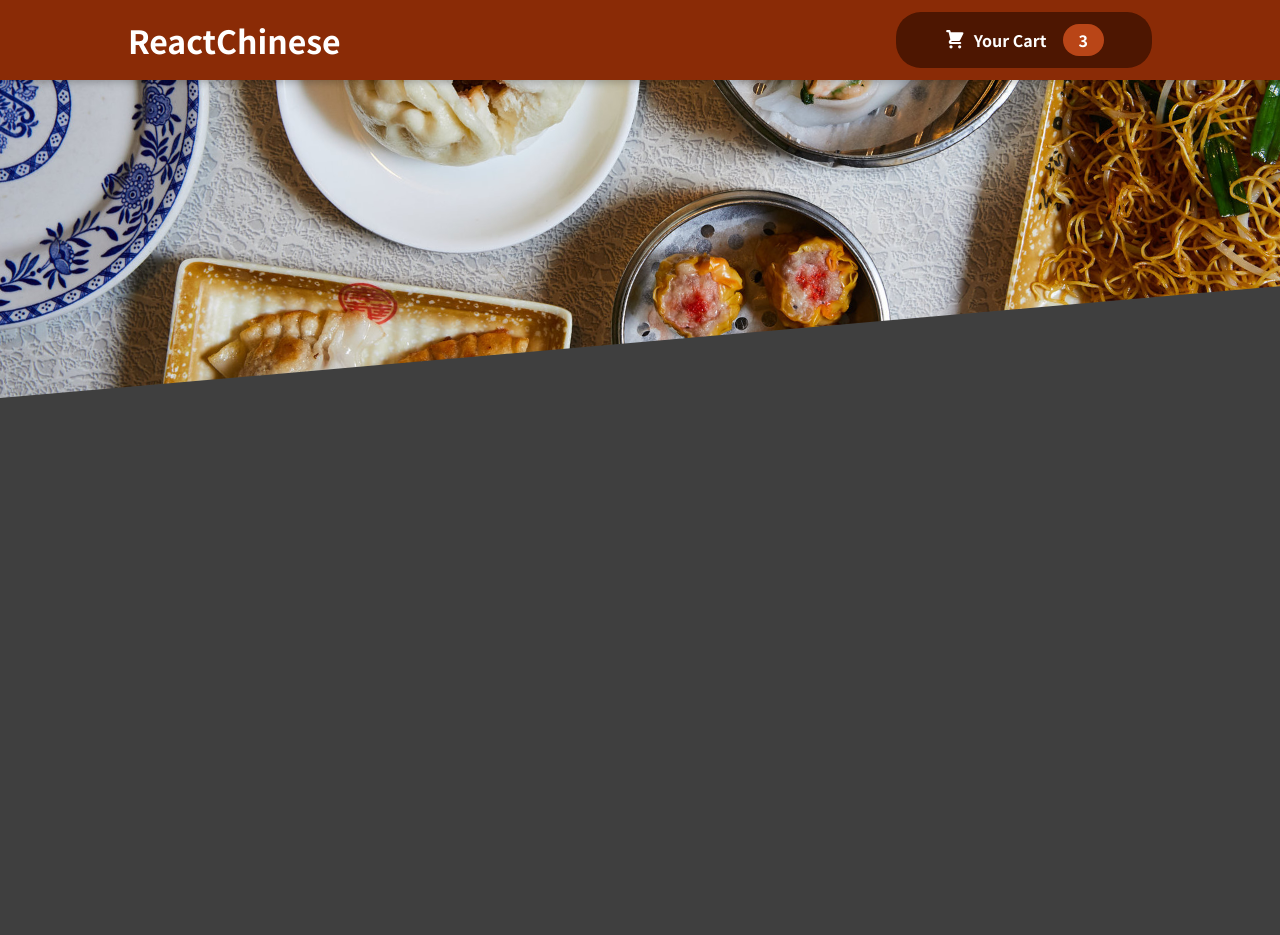
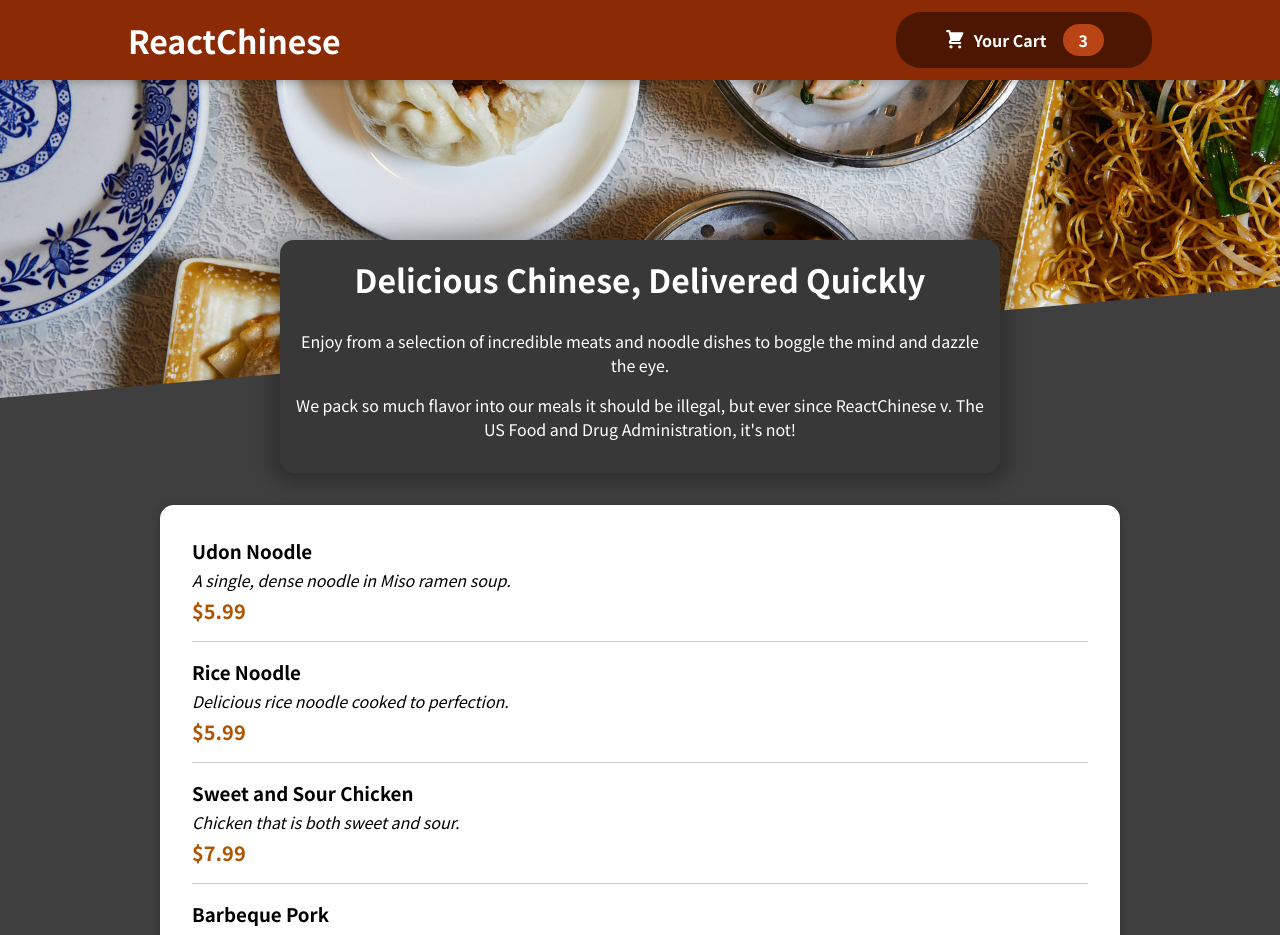
Before and after one commit to Cabonilla/food_order_app, a React (Create React App) app: page / in a window 1280 px wide. Shown: the top 935 px of the page. Before the commit the page ends 800 px from the top, so only its background shows below. Built offline with nearby package versions, Linux system fonts and the light colour scheme.

Commit message:
Displaying dummy data meal orders.

```diff
--- a/src/App.js
+++ b/src/App.js
@@ -1,11 +1,15 @@
 import { Fragment } from 'react';
 import Header from './components/Layout/Header';
+import Meals from './components/Meals/Meals';
 
 
 function App() {
   return (
     <Fragment>
       <Header/>
+      <main>
+        <Meals />
+      </main>
     </Fragment>
   );
 }
--- /dev/null
+++ b/src/components/Meals/AvailableMeals.js
@@ -0,0 +1,48 @@
+import Card from '../UI/Card'
+import classes from './AvailableMeals.module.css'
+import MealItem from './MealItem/MealItem'
+
+const DUMMY_MEALS = [
+  {
+    id: 'm1',
+    name: 'Udon Noodle',
+    description: 'A single, dense noodle in Miso ramen soup.',
+    price: '5.99',
+  },
+  {
+    id: 'm2',
+    name: 'Rice Noodle',
+    description: 'Delicious rice noodle cooked to perfection.',
+    price: '5.99',
+  },
+  {
+    id: 'm3',
+    name: 'Sweet and Sour Chicken',
+    description: 'Chicken that is both sweet and sour.',
+    price: '7.99',
+  },
+  {
+    id: 'm4',
+    name: 'Barbeque Pork',
+    description: 'Slow cooked pork in red sauce.',
+    price: '8.99',
+  }
+]
+
+const AvailableMeals = () => {
+  const mealsList = DUMMY_MEALS.map(meal => <MealItem
+    key={meal.id}
+    name={meal.name}
+    description={meal.description}
+    price={meal.price}/>)
+
+  return <section className={classes.meals}>
+    <Card>
+      <ul>
+        {mealsList}
+      </ul>
+    </Card>
+  </section>
+}
+
+export default AvailableMeals
--- /dev/null
+++ b/src/components/Meals/AvailableMeals.module.css
@@ -0,0 +1,24 @@
+.meals {
+  max-width: 60rem;
+  width: 90%;
+  margin: 2rem auto;
+  animation: meals-appear 1s ease-out forwards;
+}
+
+.meals ul {
+  list-style: none;
+  margin: 0;
+  padding: 0;
+}
+
+@keyframes meals-appear {
+  from {
+    opacity: 0;
+    transform: translateY(3rem);
+  }
+
+  to {
+    opacity: 1;
+    transform: translateY(0);
+  }
+}
--- /dev/null
+++ b/src/components/Meals/MealItem/MealItem.js
@@ -0,0 +1,18 @@
+import classes from './MealItem.module.css';
+
+const MealItem = props => {
+  const price = `$${parseFloat(props.price).toFixed(2)}`
+
+  return <li className={classes.meal}>
+    <div>
+      <h3>{props.name}</h3>
+      <div className={classes.description}>{props.description}</div>
+      <div className={classes.price}>{price}</div>
+    </div>
+    <div>
+
+    </div>
+  </li>
+}
+
+export default MealItem;
--- /dev/null
+++ b/src/components/Meals/MealItem/MealItem.module.css
@@ -0,0 +1,22 @@
+.meal {
+  display: flex;
+  justify-content: space-between;
+  margin: 1rem;
+  padding-bottom: 1rem;
+  border-bottom: 1px solid #ccc;
+}
+
+.meal h3 {
+  margin: 0 0 0.25rem 0;
+}
+
+.description {
+  font-style: italic;
+}
+
+.price {
+  margin-top: 0.25rem;
+  font-weight: bold;
+  color: #ad5502;
+  font-size: 1.25rem;
+}
--- /dev/null
+++ b/src/components/Meals/Meals.js
@@ -0,0 +1,14 @@
+import { Fragment } from 'react'
+import AvailableMeals from './AvailableMeals'
+import MealsSummary from './MealsSummary'
+
+const Meals = () => {
+  return (
+    <Fragment>
+      <MealsSummary />
+      <AvailableMeals/>
+    </Fragment>
+  )
+}
+
+export default Meals
--- /dev/null
+++ b/src/components/Meals/MealsSummary.js
@@ -0,0 +1,17 @@
+import classes from './MealsSummary.module.css'
+
+const MealsSummary = () => {
+  return <section className={classes.summary}>
+    <h2>Delicious Chinese, Delivered Quickly</h2>
+    <p>
+      Enjoy from a selection of incredible meats and noodle dishes
+      to boggle the mind and dazzle the eye.
+    </p>
+    <p>
+      We pack so much flavor into our meals it should be illegal, but ever
+      since ReactChinese v. The US Food and Drug Administration, it's not!
+    </p>
+  </section>
+}
+
+export default MealsSummary
--- /dev/null
+++ b/src/components/Meals/MealsSummary.module.css
@@ -0,0 +1,18 @@
+.summary {
+  text-align: center;
+  max-width: 45rem;
+  width: 90%;
+  margin: auto;
+  margin-top: -10rem;
+  position: relative;
+  background-color: #383838;
+  color: white;
+  border-radius: 14px;
+  padding: 1rem;
+  box-shadow: 0 1px 18px 10px rgba(0, 0, 0, 0.25);
+}
+
+.summary h2 {
+  font-size: 2rem;
+  margin-top: 0;
+}
--- /dev/null
+++ b/src/components/UI/Card.js
@@ -0,0 +1,11 @@
+import classes from "./Card.module.css"
+
+const Card = (props) => {
+  return (
+    <div className={classes.card}>
+      {props.children}
+    </div>
+  )
+}
+
+export default Card
--- /dev/null
+++ b/src/components/UI/Card.module.css
@@ -0,0 +1,6 @@
+.card {
+  padding: 1rem;
+  box-shadow: 0 2px 8px rgba(0, 0, 0, 0.25);
+  border-radius: 14px;
+  background-color: white;
+}
```
Also changed, not shown: src/components/Meals/MealItem/MealItemForm.js (added), src/components/Meals/Meals.module.css (added), 1 other file (tests, documents, lock files or other folders).
